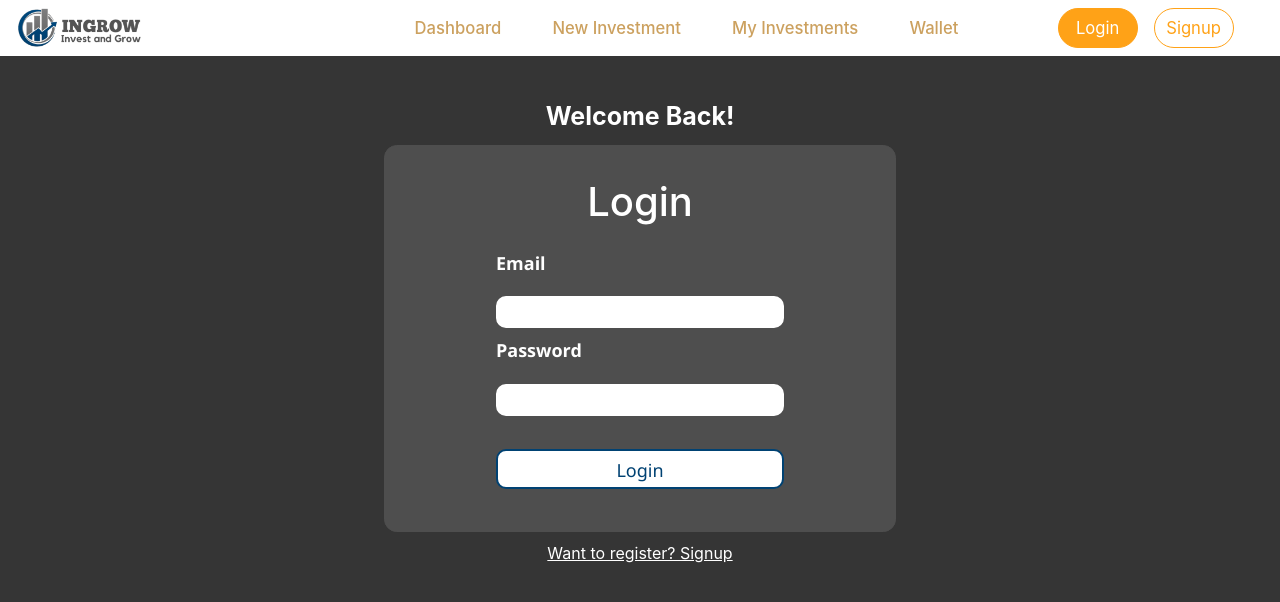
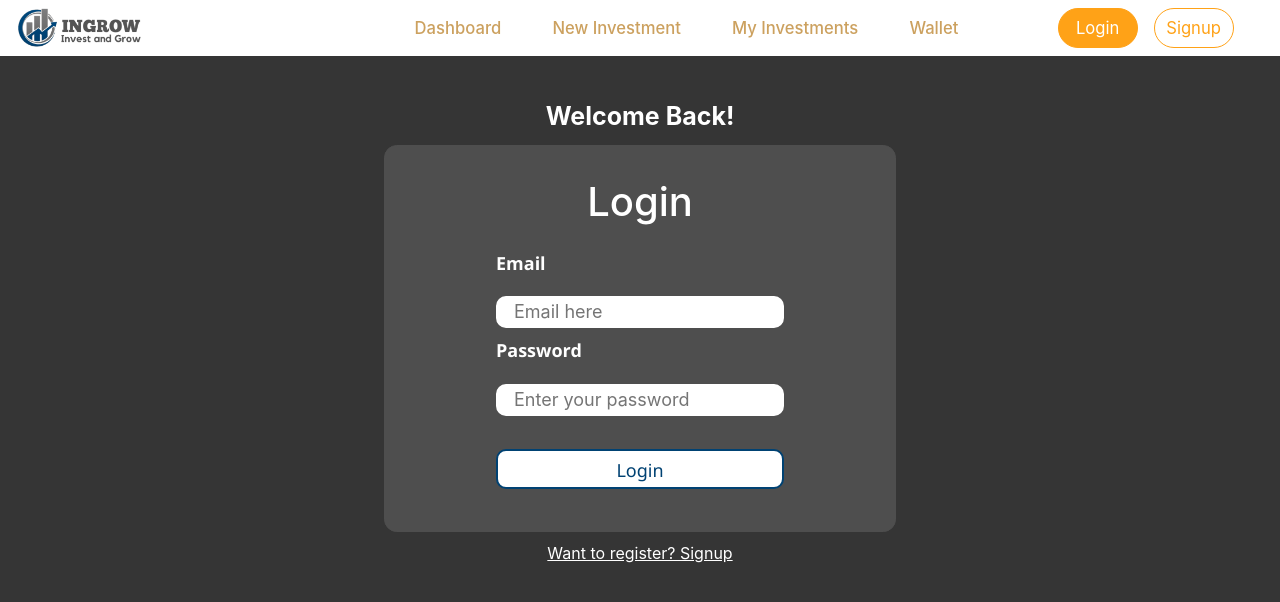
Before and after one commit to adarrssh/API-Integeration, a React (Create React App) app: page /login in a window 1280 px wide. Shown: the top 602 px of the page. Built offline with nearby package versions, Linux system fonts and the light colour scheme.

Commit message:
added restrictions in the signup password input

```diff
--- a/src/App.css
+++ b/src/App.css
@@ -32,3 +32,15 @@ p {
   justify-content: center;
   align-items: center;
 }
+
+/* Chrome, Safari, Edge, Opera */
+input::-webkit-outer-spin-button,
+input::-webkit-inner-spin-button {
+  -webkit-appearance: none;
+  margin: 0;
+}
+
+/* Firefox */
+input[type=number] {
+  -moz-appearance: textfield;
+}
--- a/src/component/Login-signup/Login.js
+++ b/src/component/Login-signup/Login.js
@@ -83,12 +83,12 @@ function Login({ isLoggedIn, setIsLoggedIn }) {
                     <form onSubmit={(e) => { handleSubmit(e) }} >
                         <div className="login-input register-input">
                             <label htmlFor="email">Email</label><br />
-                            <input type="email" id='login-email' required value={userMail}
+                            <input placeholder='Email here' type="email" id='login-email' required value={userMail}
                                 onChange={(e) => setuserMail(e.target.value)} />
                         </div>
                         <div className="login-input register-input">
                             <label htmlFor="password">Password</label><br />
-                            <input type="password" value={password} id='login-password' required onChange={(e) => setpassword(e.target.value)} />
+                            <input placeholder='Enter your password' type="password" minlength="8" maxlength="16" value={password} id='login-password' required onChange={(e) => setpassword(e.target.value)} />
                             <span id='incorrect-creds' style={{ display: IsRight ? 'none' : 'block' }}>Email id or password is incorrect</span>
                         </div>
                         <input className='btn login-Btn' id='btn-login' value="Login" type="submit" />
--- a/src/component/Login-signup/Signup.js
+++ b/src/component/Login-signup/Signup.js
@@ -72,12 +72,12 @@ function Signup({ signupDetails, setsignupDetails, setIsLoggedIn, IsLoggedIn })
                         <form className='signup-form' onSubmit={(e) => { submitSignupForm(e) }}>
                             <div className="signup-input register-input">
                                 <label htmlFor="Email">Email</label><br />
-                                <input name='Email' type="email" required value={signupDetails.Email || ""}
+                                <input placeholder='Your Email here' name='Email' type="email" required value={signupDetails.Email || ""}
                                     onChange={handleChange} />
                             </div>
                             <div className="signup-input register-input">
                                 <label htmlFor="Password">Password</label><br />
-                                <input name='Password' type="password" required value={signupDetails.Password || ""}
+                                <input pattern='(?=.*\d)(?=.*[a-z])(?=.*[A-Z]).{8,}' name='Password' placeholder='Password(8-16 characters) ' minLength="8" maxLength="16" type="password" required value={signupDetails.Password || ""}
                                     onChange={handleChange} />
                             </div>
                             <input className='btn signupBtn' id='btn-signup' value="submit" type='submit' />
```
